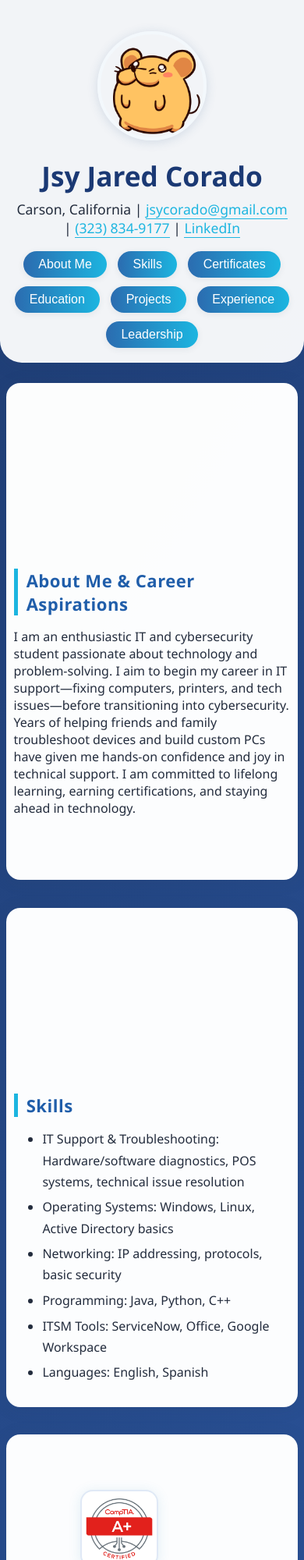
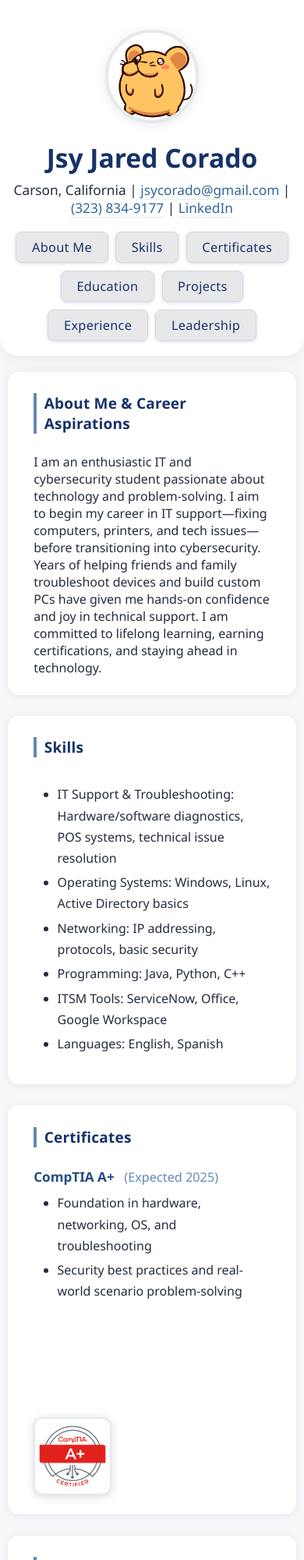
Before and after one commit to JsyCo/jsycorado-resume-site, a plain HTML site: page index.html in a window 390 px wide. Shown: the top 2000 px of the page at 78% size. Drawn offline with Linux system fonts and the light colour scheme.

Commit message:
Website V4

```diff
--- a/index.html
+++ b/index.html
@@ -17,16 +17,16 @@
             <a href="tel:3238349177">(323) 834-9177</a> |
             <a href="https://www.linkedin.com/in/jsycor/" target="_blank">LinkedIn</a>
         </p>
-        <!-- Navigation Buttons -->
-        <div class="section-nav">
-            <button class="nav-btn" onclick="document.getElementById('about').scrollIntoView({behavior:'smooth'});">About Me</button>
-            <button class="nav-btn" onclick="document.getElementById('skills').scrollIntoView({behavior:'smooth'});">Skills</button>
-            <button class="nav-btn" onclick="document.getElementById('certificates').scrollIntoView({behavior:'smooth'});">Certificates</button>
-            <button class="nav-btn" onclick="document.getElementById('education').scrollIntoView({behavior:'smooth'});">Education</button>
-            <button class="nav-btn" onclick="document.getElementById('projects').scrollIntoView({behavior:'smooth'});">Projects</button>
-            <button class="nav-btn" onclick="document.getElementById('experience').scrollIntoView({behavior:'smooth'});">Experience</button>
-            <button class="nav-btn" onclick="document.getElementById('leadership').scrollIntoView({behavior:'smooth'});">Leadership</button>
-        </div>
+        <!-- Section Nav Links -->
+        <nav class="section-nav">
+            <a href="#about" class="nav-link">About Me</a>
+            <a href="#skills" class="nav-link">Skills</a>
+            <a href="#certificates" class="nav-link">Certificates</a>
+            <a href="#education" class="nav-link">Education</a>
+            <a href="#projects" class="nav-link">Projects</a>
+            <a href="#experience" class="nav-link">Experience</a>
+            <a href="#leadership" class="nav-link">Leadership</a>
+        </nav>
     </header>
     <main>
         <!-- About Me -->
@@ -36,9 +36,6 @@
                 <p>
                     I am an enthusiastic IT and cybersecurity student passionate about technology and problem-solving. I aim to begin my career in IT support—fixing computers, printers, and tech issues—before transitioning into cybersecurity. Years of helping friends and family troubleshoot devices and build custom PCs have given me hands-on confidence and joy in technical support. I am committed to lifelong learning, earning certifications, and staying ahead in technology.
                 </p>
-            </div>
-            <div class="section-img-box">
-                <!-- Optional: Place a section image here or leave empty -->
             </div>
         </section>
 
@@ -55,21 +52,22 @@
                     <li>Languages: English, Spanish</li>
                 </ul>
             </div>
-            <div class="section-img-box"></div>
         </section>
 
         <!-- Certificates -->
         <section id="certificates" class="section-row">
             <div class="section-content">
                 <h2>Certificates</h2>
-                <h3>CompTIA A+ (Expected 2025)</h3>
+                <div class="item-row">
+                    <div class="item-text">
+                        <h3>CompTIA A+ <span class="item-date">(Expected 2025)</span></h3>
                         <ul>
                             <li>Foundation in hardware, networking, OS, and troubleshooting</li>
                             <li>Security best practices and real-world scenario problem-solving</li>
                         </ul>
                     </div>
-            <div class="section-img-box">
-                <img src="images/comptia-a-plus.png" alt="CompTIA A+ badge" class="section-img">
+                    <img src="images/comptia-a-plus.png" alt="CompTIA A+ badge" class="adapt-img square-img">
+                </div>
             </div>
         </section>
 
@@ -77,14 +75,20 @@
         <section id="education" class="section-row">
             <div class="section-content">
                 <h2>Education</h2>
+                <div class="item-row">
+                    <div class="item-text">
                         <h3>California State University, Long Beach</h3>
-                <p>B.S. in Engineering: Computer Science (Minor: Cyber Security Applications) | 2021–2025</p>
+                        <p>B.S. in Engineering: Computer Science (Minor: Cyber Security Applications) <span class="item-date">2021–2025</span></p>
+                    </div>
+                    <img src="images/csulb-logo.png" alt="CSU Long Beach logo" class="adapt-img square-img">
+                </div>
+                <div class="item-row">
+                    <div class="item-text">
                         <h3>Los Angeles Harbor College</h3>
-                <p>A.S. in Math & Natural Sciences, A.A. in Liberal Arts | 2018–2021</p>
+                        <p>A.S. in Math & Natural Sciences, A.A. in Liberal Arts <span class="item-date">2018–2021</span></p>
                     </div>
-            <div class="section-img-box">
-                <img src="images/csulb-logo.png" alt="CSU Long Beach logo" class="section-img">
-                <img src="images/lahc-logo.png" alt="Los Angeles Harbor College logo" class="section-img">
+                    <img src="images/lahc-logo.png" alt="Los Angeles Harbor College logo" class="adapt-img square-img">
+                </div>
             </div>
         </section>
 
@@ -92,36 +96,65 @@
         <section id="projects" class="section-row">
             <div class="section-content">
                 <h2>Projects & Competitions</h2>
-                <h3>Digital Forensics: Hidden Image Project (2024)</h3>
+                <div class="item-row">
+                    <div class="item-text">
+                        <h3>Digital Forensics: Hidden Image Project <span class="item-date">(2024)</span></h3>
                         <ul>
                             <li>Investigated a simulated hard drive to uncover hidden images using Autopsy</li>
                             <li>Practiced digital evidence handling and steganography detection</li>
                         </ul>
-                <h3>PlayDay Android App (2022–2023)</h3>
+                    </div>
+                    <img src="images/forensics-project-banner.jpg" alt="Forensics Project Banner" class="adapt-img banner-img">
+                </div>
+                <div class="item-row">
+                    <div class="item-text">
+                        <h3>PlayDay Android App <span class="item-date">(2022–2023)</span></h3>
                         <ul>
                             <li>Co-developed a geolocation game app for parents and kids</li>
                             <li>Implemented safety radius and Google Maps features</li>
                         </ul>
                     </div>
-            <div class="section-img-box">
-                <img src="images/forensics-project-banner.jpg" alt="Forensics Project Banner" class="banner-img">
-                <img src="images/playday-app-banner.png" alt="PlayDay App Banner" class="banner-img">
+                    <img src="images/playday-app-banner.png" alt="PlayDay App Banner" class="adapt-img banner-img">
+                </div>
+                <div class="item-row">
+                    <div class="item-text">
+                        <h3>Cybersecurity eCitadel Competition <span class="item-date">(2023)</span></h3>
+                        <ul>
+                            <li>Secured compromised virtual machines running Windows and Linux under timed conditions</li>
+                            <li>Removed malware, applied security configurations, and managed user permissions</li>
+                        </ul>
+                    </div>
+                    <img src="images/ecitadel-logo.png" alt="eCitadel Competition Logo" class="adapt-img square-img">
+                </div>
+                <div class="item-row">
+                    <div class="item-text">
+                        <h3>CyberPatriot Competition – Platinum Tier <span class="item-date">(2018)</span></h3>
+                        <ul>
+                            <li>Participated as a core team member in the national CyberPatriot cybersecurity competition</li>
+                            <li>Tasked with securing enterprise environments using Windows and Linux systems</li>
+                            <li>Achieved Platinum Tier standing for outstanding performance</li>
+                        </ul>
+                    </div>
+                    <img src="images/cyberpatriot-logo.png" alt="CyberPatriot Logo" class="adapt-img square-img">
+                </div>
             </div>
         </section>
 
-        <!-- Experience -->
+        <!-- Professional Experience -->
         <section id="experience" class="section-row">
             <div class="section-content">
                 <h2>Professional Experience</h2>
-                <h3>JCPenney – Cashier Associate (2024–Present)</h3>
+                <div class="item-row">
+                    <div class="item-text">
+                        <h3>JCPenney – Cashier Associate <span class="item-date">(2024–Present)</span></h3>
                         <ul>
                             <li>Delivered customer service, resolved tech issues at POS terminals, and supported store operations</li>
                             <li>Trained new staff and improved team workflow</li>
                             <li>Gained confidence in troubleshooting, communication, and adaptability</li>
                         </ul>
                     </div>
-            <div class="section-img-box">
-                <img src="images/jcpenney-logo.png" alt="JCPenney logo" class="section-img">
+                    <img src="images/jcpenney-logo.png" alt="JCPenney logo" class="adapt-img square-img">
+                </div>
             </div>
         </section>
 
@@ -129,19 +162,37 @@
         <section id="leadership" class="section-row">
             <div class="section-content">
                 <h2>Leadership & Activities</h2>
-                <h3>Students Run LA – Volunteer/Runner</h3>
+                <div class="item-row">
+                    <div class="item-text">
+                        <h3>Students Run LA – Volunteer/Runner <span class="item-date">(2017–2018)</span></h3>
                         <ul>
                             <li>Organized and led marathon practices, ensured team safety, and motivated participants</li>
                             <li>Developed leadership, communication, and event coordination skills</li>
                         </ul>
                     </div>
-            <div class="section-img-box">
-                <img src="images/srla-photo.jpg" alt="SRLA Event Photo" class="banner-img">
+                    <img src="images/srla-photo.jpg" alt="SRLA Event Photo" class="adapt-img banner-img">
+                </div>
             </div>
         </section>
     </main>
     <footer>
         <p>&copy; 2025 Jsy Jared Corado</p>
     </footer>
+    <!-- Scroll to top button -->
+    <button id="scrollTopBtn" title="Back to top">&#8679;</button>
+    <script>
+      // Show/hide scroll button
+      const scrollBtn = document.getElementById('scrollTopBtn');
+      window.onscroll = function() {
+        if (document.body.scrollTop > 120 || document.documentElement.scrollTop > 120) {
+          scrollBtn.style.display = "block";
+        } else {
+          scrollBtn.style.display = "none";
+        }
+      };
+      scrollBtn.onclick = function() {
+        window.scrollTo({top: 0, behavior: 'smooth'});
+      };
+    </script>
 </body>
 </html>
--- a/style.css
+++ b/style.css
@@ -1,4 +1,3 @@
-/* Reset and Base Styles */
 * {
     margin: 0;
     padding: 0;
@@ -8,220 +7,216 @@
 html, body {
     min-height: 100%;
     font-family: 'Segoe UI', 'Roboto', Arial, sans-serif;
-    background: linear-gradient(120deg, #1e3c72 0%, #2a5298 50%, #1cb5e0 100%);
+    background: #f7f8fa;
     color: #232c3d;
 }
 
 /* Header */
 header {
     text-align: center;
-    padding: 2.5rem 1rem 1.2rem 1rem;
-    background: rgba(255,255,255, 0.94);
-    box-shadow: 0 4px 28px 0 rgba(44, 62, 80, 0.07);
-    border-radius: 0 0 28px 28px;
-    margin-bottom: 1.6rem;
+    padding: 2.4rem 1rem 1.2rem 1rem;
+    background: #fff;
+    box-shadow: 0 4px 24px rgba(44, 62, 80, 0.07);
+    border-radius: 0 0 24px 24px;
+    margin-bottom: 1.3rem;
 }
 
 header .profile-img {
-    box-shadow: 0 2px 14px rgba(45, 84, 136, 0.16);
-    border: 4px solid #f3f8fc;
+    box-shadow: 0 2px 14px rgba(45, 84, 136, 0.13);
+    border: 4px solid #e7e8ea;
     margin-bottom: 1rem;
     object-fit: cover;
     border-radius: 50%;
-    width: 140px;
-    height: 140px;
+    width: 120px;
+    height: 120px;
 }
 
 header h1 {
-    color: #1b3974;
-    font-size: 2.2rem;
+    color: #173168;
+    font-size: 2.1rem;
     margin-bottom: 0.2em;
 }
 
 header p {
-    font-size: 1.10rem;
-    margin-bottom: 0.8em;
+    font-size: 1.08rem;
+    margin-bottom: 1.1em;
 }
 
 header a {
-    color: #1cb5e0;
+    color: #336699;
     text-decoration: none;
     font-weight: 500;
-    border-bottom: 1px solid #1cb5e0;
+    border-bottom: 1px solid #33669922;
     transition: color 0.2s, border 0.2s;
 }
 header a:hover {
-    color: #1b3974;
-    border-bottom: 2px solid #2b6cb0;
+    color: #16335b;
+    border-bottom: 2px solid #173168cc;
 }
 
-/* Navigation Buttons under contact info */
+/* Nav block links */
 .section-nav {
     display: flex;
     flex-wrap: wrap;
     justify-content: center;
-    gap: 0.7em;
-    margin: 1.1em 0 0 0;
+    gap: 0.6em;
+    margin: 0.8em 0 0 0;
 }
-.nav-btn {
-    background: linear-gradient(90deg, #2b6cb0 0%, #1cb5e0 100%);
-    color: #fff;
-    border: none;
-    border-radius: 22px;
-    padding: 0.5rem 1.2rem;
-    font-size: 1em;
+.nav-link {
+    display: inline-block;
+    padding: 0.5em 1.2em;
+    background: #e7e8ea;
+    color: #173168;
+    border-radius: 8px;
     font-weight: 500;
-    cursor: pointer;
-    margin: 0 0.1em;
-    transition: background 0.24s, box-shadow 0.24s, color 0.18s;
-    box-shadow: 0 2px 8px rgba(44, 62, 80, 0.08);
+    text-decoration: none;
+    font-size: 1.02em;
+    letter-spacing: 0.3px;
+    box-shadow: 0 1px 4px #c2c9d6a5;
+    border: 1px solid #d3d7e1;
+    transition: background 0.18s, color 0.18s, box-shadow 0.2s;
 }
-.nav-btn:hover, .nav-btn:focus {
-    background: linear-gradient(90deg, #1cb5e0 0%, #2b6cb0 100%);
-    color: #e9f6fa;
-    box-shadow: 0 4px 18px rgba(44, 62, 80, 0.13);
+.nav-link:hover, .nav-link:focus {
+    background: #c7d0db;
+    color: #336699;
+    box-shadow: 0 4px 16px #c2c9d6c7;
+    text-decoration: none;
 }
 
 /* Main Container */
 main {
-    max-width: 1100px;
+    max-width: 950px;
     margin: 0 auto;
-    padding-bottom: 3rem;
+    padding-bottom: 2.5rem;
 }
 
 /* Section Row Layout */
 .section-row {
-    display: flex;
-    align-items: flex-start;
-    justify-content: space-between;
-    background: rgba(255,255,255, 0.99);
-    border-radius: 18px;
-    box-shadow: 0 2px 22px 0 rgba(44, 62, 80, 0.11);
-    margin-bottom: 2.2rem;
-    padding: 2.1rem 2.2rem 2rem 2.2rem;
-    min-height: 230px;
-    transition: box-shadow 0.3s;
+    background: #fff;
+    border-radius: 14px;
+    box-shadow: 0 1.5px 12px 0 rgba(44, 62, 80, 0.10);
+    margin-bottom: 1.7rem;
+    padding: 1.7rem 2.1rem 1.5rem 2.1rem;
     position: relative;
 }
 
-.section-row:hover {
-    box-shadow: 0 8px 38px 0 rgba(44, 62, 80, 0.16);
+.section-content {
+    width: 100%;
+    display: flex;
+    flex-direction: column;
+    gap: 0.7em;
 }
 
-.section-content {
-    flex: 2 1 380px;
-    min-width: 220px;
+/* Item row for name/text + image right */
+.item-row {
+    display: flex;
+    align-items: center;
+    justify-content: space-between;
+    gap: 2.2rem;
+    margin-bottom: 1.6rem;
+}
+.item-row:last-child {
+    margin-bottom: 0;
 }
 
-.section-img-box {
-    flex: 1 1 200px;
-    display: flex;
-    flex-direction: column;
-    align-items: flex-end;
-    gap: 1.1rem;
-    min-width: 170px;
-    max-width: 270px;
+.item-text {
+    flex: 3 1 300px;
+    min-width: 180px;
 }
 
-.section-img,
-.banner-img {
-    box-shadow: 0 2px 16px rgba(44, 136, 188, 0.13);
-    background: #e3f0fa;
-    border: 2px solid #e0e9f6;
-    border-radius: 16px;
-    margin-bottom: 0.2em;
-    max-width: 220px;
+/* Adaptable images */
+.adapt-img {
+    background: #f6f7fa;
+    border: 2px solid #e7e8ea;
+    box-shadow: 0 2px 12px #c2c9d6a5;
     object-fit: cover;
-    width: 140px;
-    height: 140px;
+    margin-left: 1.2em;
+    max-width: 180px;
+    max-height: 110px;
+    min-width: 70px;
+    min-height: 70px;
+}
+
+.square-img {
+    width: 90px;
+    height: 90px;
+    border-radius: 12px;
 }
 
 .banner-img {
-    width: 270px;
-    height: 90px;
-    border-radius: 18px;
-    max-width: 100%;
+    width: 170px;
+    height: 60px;
+    border-radius: 10px;
     object-fit: cover;
 }
 
+/* Responsive adaptation */
+@media (max-width: 900px) {
+    main {
+        padding: 0 0.6rem;
+    }
+    .item-row {
+        flex-direction: column;
+        align-items: flex-start;
+        gap: 0.9rem;
+    }
+    .adapt-img {
+        margin-left: 0;
+        margin-top: 0.5em;
+        max-width: 98vw;
+    }
+    .banner-img {
+        width: 98vw;
+        max-width: 350px;
+        height: 80px;
+    }
+    .square-img {
+        width: 100px;
+        height: 100px;
+    }
+}
+
+/* Section Titles */
 h1, h2 {
-    color: #205eaa;
+    color: #173168;
+    margin-bottom: 0.5em;
+}
+h2 {
+    border-left: 4px solid #6689b4;
+    padding-left: 0.5em;
+    font-size: 1.19rem;
+    letter-spacing: 0.2px;
     margin-bottom: 0.7em;
 }
-h2 {
-    border-left: 5px solid #1cb5e0;
-    padding-left: 0.5em;
-    font-size: 1.38rem;
-    letter-spacing: 0.5px;
+h3 {
+    color: #254b83;
+    margin-bottom: 0.18em;
+    margin-top: 0.6em;
+    font-size: 1.07em;
+    font-weight: 600;
 }
-h3 {
-    color: #255b8c;
-    margin-bottom: 0.3em;
-    margin-top: 1.1em;
-    font-size: 1.1em;
-}
-.section-content h3:first-of-type {
-    margin-top: 0.2em;
+.item-text h3 {
+    margin-top: 0.1em;
 }
 
 ul {
-    margin: 0.7em 0 0.7em 1.2em;
-    padding-left: 1.1em;
+    margin: 0.6em 0 0.6em 1.2em;
+    padding-left: 0.7em;
     line-height: 1.7;
 }
 li {
-    margin-bottom: 0.34em;
+    margin-bottom: 0.26em;
 }
-
-a {
-    color: #0b83d9;
-    text-decoration: none;
-    transition: color 0.2s;
-    font-weight: 500;
-    border-bottom: 1px solid #0bc6e3;
-}
-a:hover {
-    color: #174c90;
-    border-bottom: 2px solid #205eaa;
-}
-
-/* Responsive for mobile/tablet */
-@media (max-width: 900px) {
-    main {
-        padding: 0 0.5rem;
-    }
-    .section-row {
-        flex-direction: column-reverse;
-        align-items: stretch;
-        padding: 1.2rem 0.6rem 1.2rem 0.6rem;
-        min-height: 0;
-    }
-    .section-img-box {
-        flex-direction: row;
-        justify-content: center;
-        align-items: center;
-        gap: 1.3rem;
-        margin-bottom: 1.1em;
-        margin-top: 0.1em;
-    }
-    .section-content {
-        min-width: 0;
-    }
-    .section-img, .banner-img {
-        margin-bottom: 0;
-        width: 100px;
-        height: 100px;
-        max-width: 180px;
-    }
-    .banner-img {
-        width: 190px;
-        height: 64px;
-    }
+.item-date {
+    color: #6689b4;
+    font-weight: 400;
+    font-size: 0.95em;
+    margin-left: 0.5em;
 }
 
 footer {
     text-align: center;
-    color: #eaf7ff;
+    color: #8ba1b3;
     background: transparent;
     margin-top: 2rem;
     font-size: 1.02rem;
@@ -230,6 +225,30 @@ footer {
 }
 
 section:target {
-    box-shadow: 0 12px 36px 0 rgba(44, 62, 80, 0.19);
+    box-shadow: 0 8px 26px 0 #c2c9d6c4;
     z-index: 2;
 }
+
+/* Scroll to top button */
+#scrollTopBtn {
+    display: none;
+    position: fixed;
+    bottom: 32px;
+    right: 32px;
+    z-index: 99;
+    border: none;
+    outline: none;
+    background: #173168;
+    color: #fff;
+    cursor: pointer;
+    padding: 0.72em 1.1em;
+    border-radius: 50%;
+    font-size: 1.6em;
+    box-shadow: 0 2px 12px #c2c9d6a5;
+    opacity: 0.9;
+    transition: background 0.18s, opacity 0.18s;
+}
+#scrollTopBtn:hover {
+    background: #4669a5;
+    opacity: 1;
+}
```
Lines whose indentation alone changed are shown as unchanged.
